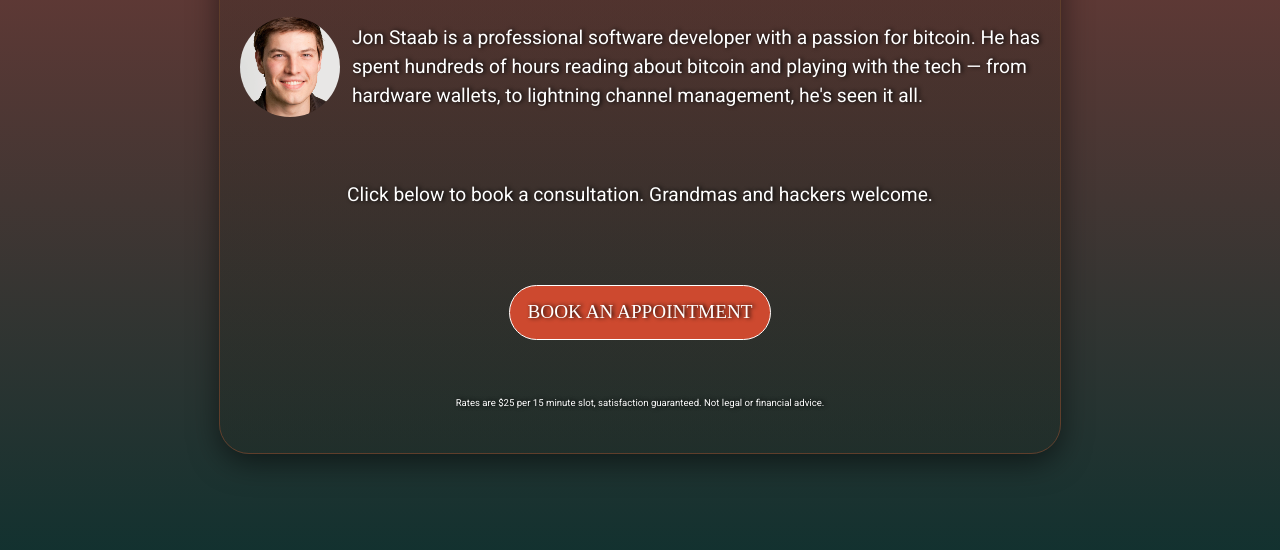
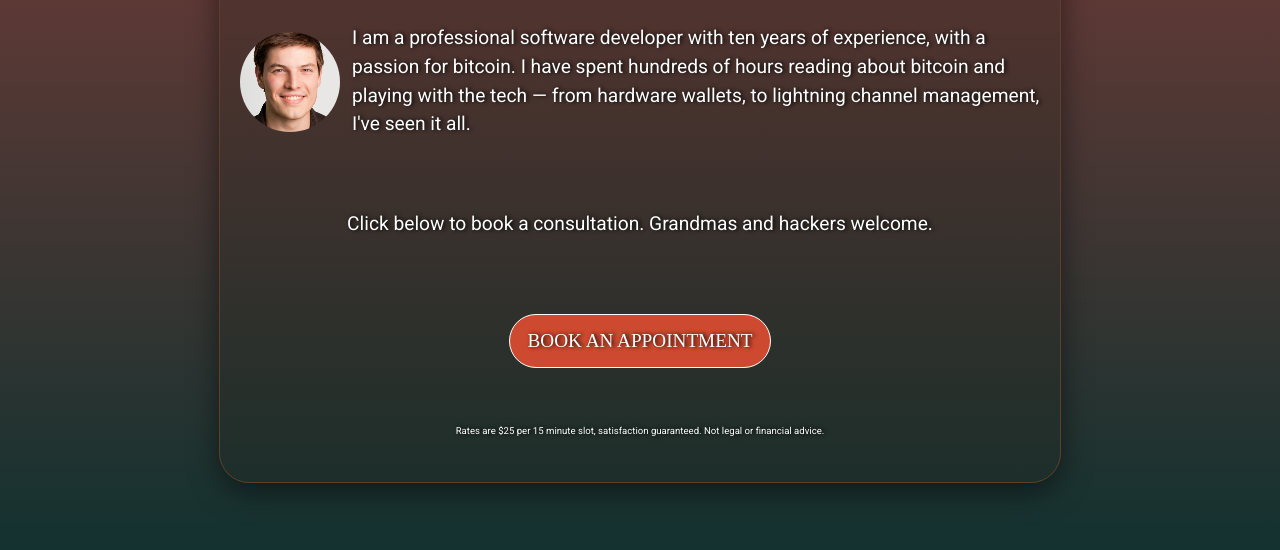
Before and after one commit to staab/bitcopilot.com, a plain HTML site: page index.html in a window 1280 px wide. Shown: the part 200-750 px from the top of the page. Drawn offline with Linux system fonts and the light colour scheme; a web font is replaced by a local one.

Commit message:
Dox myself less

```diff
--- a/index.html
+++ b/index.html
@@ -114,9 +114,9 @@
          <div class="section">
            <img src="/staab.png" class="rounded" width="100px" height="100px" />
            <p>
-             Jon Staab is a professional software developer with a passion for bitcoin.
-             He has spent hundreds of hours reading about bitcoin and playing with the
-             tech — from hardware wallets, to lightning channel management, he's seen it all.
+             I am a professional software developer with ten years of experience, with a passion
+             for bitcoin. I have spent hundreds of hours reading about bitcoin and playing with the
+             tech — from hardware wallets, to lightning channel management, I've seen it all.
            </p>
          </div>
          <div class="section action">
```
